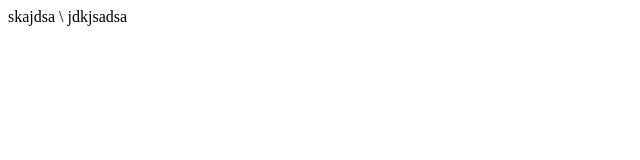
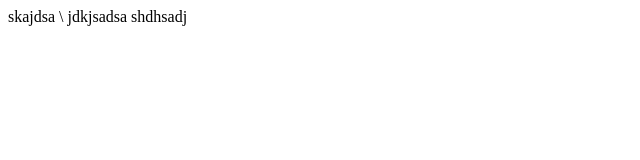
Before and after one commit to changjiangtao/lest, a plain HTML site: page index.html in a window 1280 px wide. Shown: the full height of the page, 0-640 px from the left. Drawn offline with Linux system fonts and the light colour scheme.

Commit message:
新佳乐

```diff
--- a/index.css
+++ b/index.css
@@ -1,2 +1,3 @@
 大红的撒
 sdsadhkj
+hdkjsahdhsa
--- a/index.html
+++ b/index.html
@@ -9,5 +9,6 @@
 <body>
     skajdsa \
     jdkjsadsa
+    shdhsadj
 </body>
 </html>
```
Also changed, not shown: inde.js (added), indexa.css (added).
